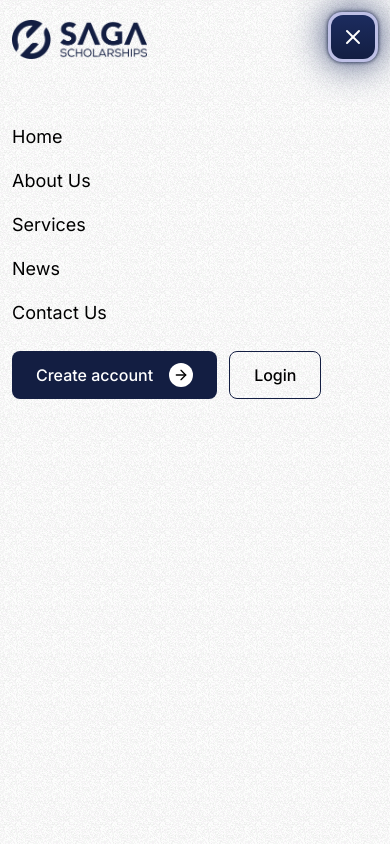
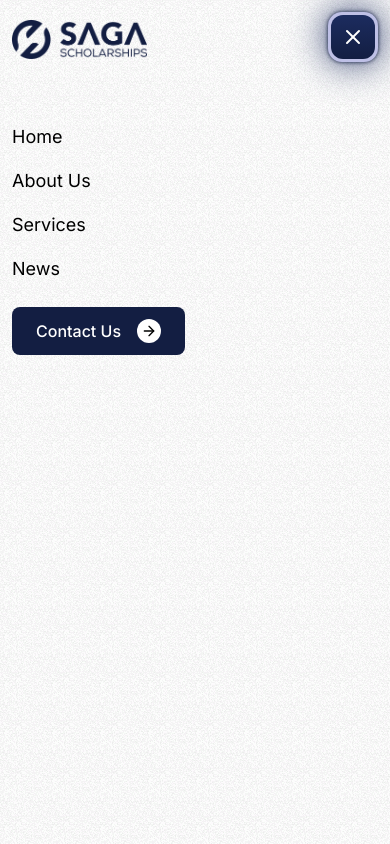
Before and after one commit to Braimah-Abiola/saga, a Next.js app: page / in a window 390 px wide. Both pictures are taken after a click on the button 353 px from the left and 35 px from the top of the page. Shown: the top 844 px of the page. Built offline with nearby package versions, Linux system fonts and the light colour scheme.

Commit message:
Mobile fix

```diff
--- a/src/components/sections/navigation.tsx
+++ b/src/components/sections/navigation.tsx
@@ -107,29 +107,25 @@ const NavigationSection = () => {
                       <h4 className="mt-4">News</h4>
                     </Link>
                   </SheetClose>
-                  <SheetClose asChild>
-                    <Link href="/#contact">
-                      <h4 className="mt-4">Contact Us</h4>
-                    </Link>
-                  </SheetClose>
+
                   <div className="w-full flex items-start gap-3 mt-6">
                     <SheetClose asChild>
-                      <Link href="/create-account">
+                      <Link href="/#contact">
                         <Button className=" group">
-                          Create account{" "}
+                          Contact Us{" "}
                           <div className="h-6 w-6 ml-4 aspect-square rounded-full bg-white flex items-center justify-center">
                             <ArrowRight className="h-4 w-4 text-black group-hover:-rotate-45 transition-all ease-in-out duration-300" />
                           </div>
                         </Button>
                       </Link>
                     </SheetClose>
-                    <SheetClose asChild>
+                    {/* <SheetClose asChild>
                       <Link href="/login">
                         <Button className=" bg-transparent" variant="outline">
                           Login
                         </Button>
                       </Link>
-                    </SheetClose>
+                    </SheetClose> */}
                   </div>
                 </div>
               </div>
```
